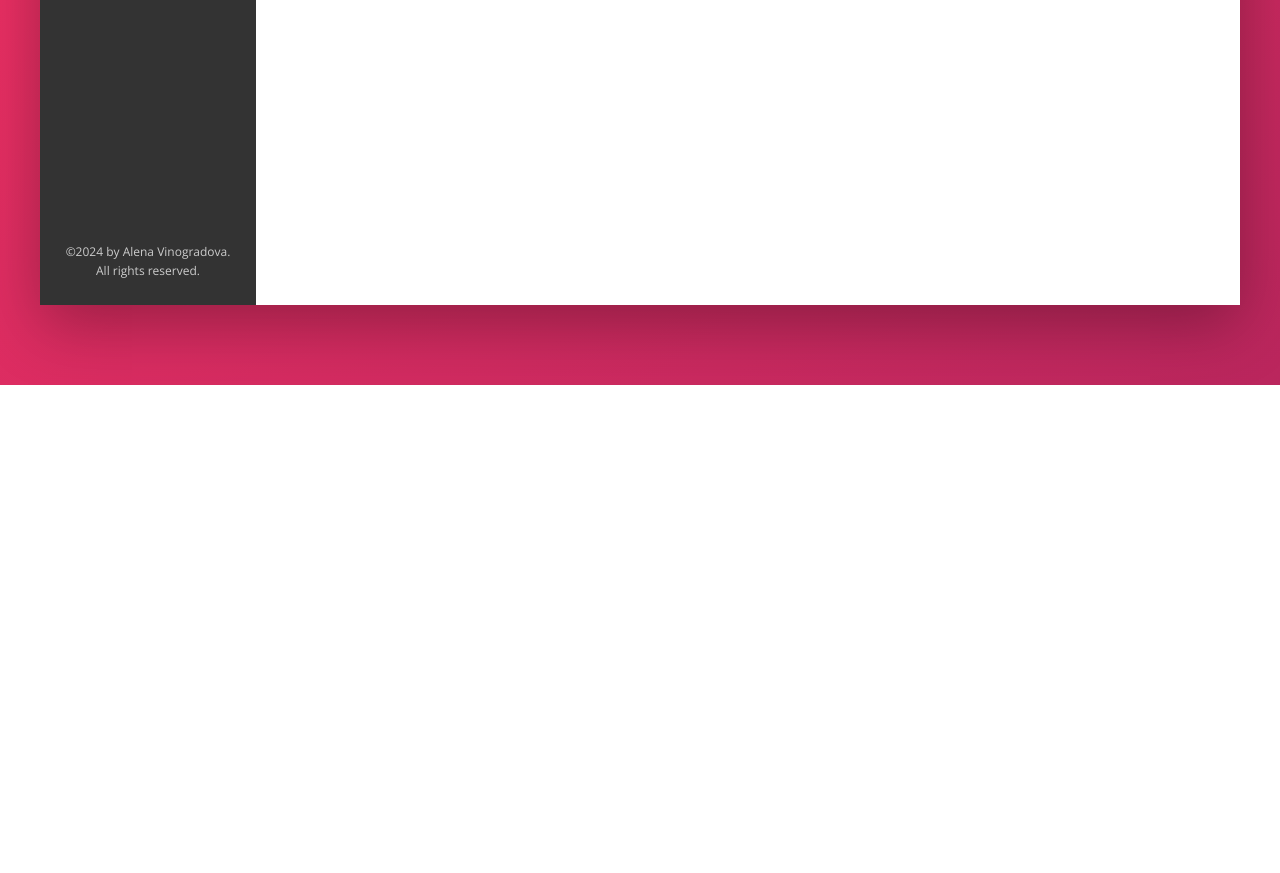
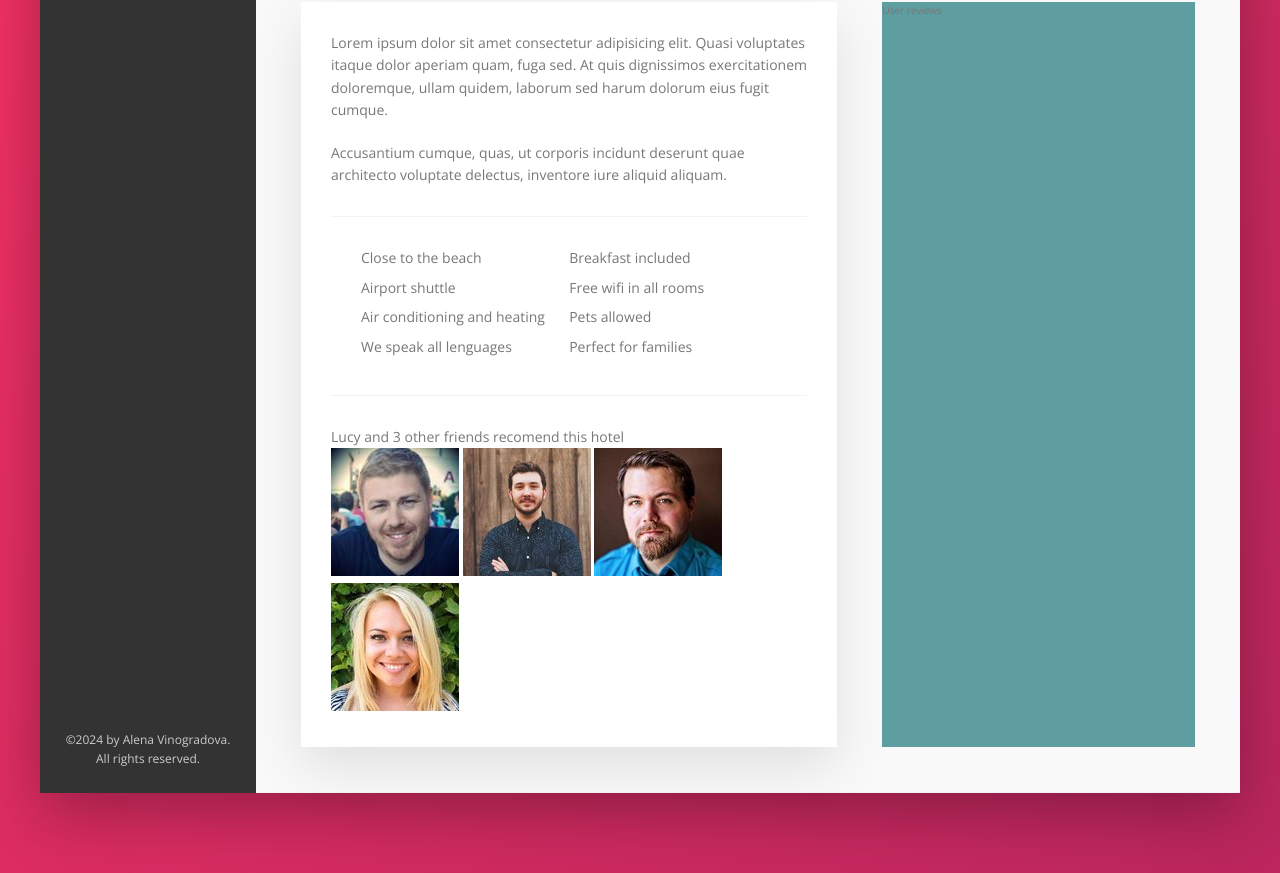
Before and after one commit to alenavin/Booking-hotels-WEB-PAGE, a website: page index.html in a window 1280 px wide. Shown: the part 645-1518 px from the top of the page. Before the commit the page ends 1030 px from the top, so only its background shows below. Drawn offline with nearby package versions, Linux system fonts and the light colour scheme.

Commit message:
section description

```diff
--- a/index.html
+++ b/index.html
@@ -127,9 +127,45 @@
                         <div class="overview__rating">
                             <div class="overview__rating-average">8.6</div>
                             <div class="overview__rating-count">429 votes</div>
+                        </div>
 
-                        </div>
                     </div>
+
+                    <div class="detail">
+                            <div class="description">
+                                <p class="paragraph">
+                                    Lorem ipsum dolor sit amet consectetur adipisicing elit. Quasi voluptates itaque dolor aperiam quam, fuga sed. At quis dignissimos exercitationem doloremque, ullam quidem, laborum sed harum dolorum eius fugit cumque.
+                                </p>
+                                <p class="paragraph">
+                                    Accusantium cumque, quas, ut corporis incidunt deserunt quae architecto voluptate delectus, inventore iure aliquid aliquam.
+                                </p>
+                                <ul class="list">
+                                    <li class="list__item">Close to the beach</li>
+                                    <li class="list__item">Breakfast included</li>
+                                    <li class="list__item">Airport shuttle</li>
+                                    <li class="list__item">Free wifi in all rooms</li>
+                                    <li class="list__item">Air conditioning and heating</li>
+                                    <li class="list__item">Pets allowed</li>
+                                    <li class="list__item">We speak all lenguages</li>
+                                    <li class="list__item">Perfect for families</li>
+                                </ul>
+                                <div class="recommend">
+                                    <p class="recommend__count">
+                                        Lucy and 3 other friends recomend this hotel
+                                    </p>
+                                    <div class="recomend__friends">
+                                        <img src="img/user-3.jpg" alt="friend 1" class="recomend__photo">
+                                        <img src="img/user-4.jpg" alt="friend 2" class="recomend__photo">
+                                        <img src="img/user-5.jpg" alt="friend 3" class="recomend__photo">
+                                        <img src="img/user-6.jpg" alt="friend 4" class="recomend__photo">
+                                    </div>
+                                </div>
+                            </div>
+                            <div class="user-reviews">
+                                User reviews
+                            </div>
+                    </div>
+
                 </main>
             </div>
         </div>
--- a/sass/_base.scss
+++ b/sass/_base.scss
@@ -12,7 +12,10 @@
     --color-grey-dark-2: #777;
     --color-grey-dark-3: #999;
 
-    --shadow-dark: 0 2rem 6rem rgba(0,0,0,.3);
+    --shadow-dark: 0 2rem 6rem rgba(0,0,0, .3);
+    --shadow-light: 0 2rem 5rem rgba(0,0,0, .1);
+
+    --line:  1px solid var(--color-grey-light-2);
 }
 
 * {
--- a/sass/_components.scss
+++ b/sass/_components.scss
@@ -207,7 +207,7 @@
 .overview {
     display: flex;
     align-items: center;
-    border-bottom: 1px solid var(--color-grey-light-2);
+    border-bottom: var(--line);
 
     &__heading {
         font-size: 2.25rem;
@@ -304,3 +304,29 @@
         box-shadow: none;
     }
 }
+
+////////////////////////////////////  PARAGRAPH //////////////////////
+.paragraph:not(:last-of-type) {
+    margin-bottom: 2rem;
+}
+
+
+/// ////////////////////////////////////  LIST //////////////////////
+.list {
+    margin: 3rem 0;
+    list-style: none;
+    padding: 3rem;
+    border-top: var(--line);
+    border-bottom: var(--line);
+
+    display: flex;
+    flex-wrap: wrap;
+
+    &__item {
+        flex: 0 0 50%;// чтобы элемент в списке не растягивался не рос но занимал 50 процентов (чтобы колонок было две)
+        margin-bottom: .7rem;
+    }
+
+}
+
+/// ////////////////////////////////////  RECOMMEND //////////////////////
--- a/sass/_layout.scss
+++ b/sass/_layout.scss
@@ -11,7 +11,7 @@
     font-size: 1.4rem;
     height: 7rem;
     background-color: #fff;
-    border-bottom: 1px solid var(--color-grey-light-2);
+    border-bottom: var(--line);
 
     display: flex;
     justify-content: space-between;
@@ -36,5 +36,26 @@
 .hotel-view {
     background-color: #fff;
     flex: 1; // занимает все оставшееся место в род контейнере (grow)
-    height: 80rem; // test
+
 }
+
+.detail {
+    display: flex;
+    padding: 4.5rem;
+    background-color: var(--color-grey-light-1);
+    border-bottom: var(--line);
+}
+
+.description {
+    background-color: white;
+    box-shadow: var(--shadow-light);
+    padding: 3rem;
+    flex: 0 0 60%;
+    margin-right: 4.5rem;
+    font-size: 1.4rem;
+}
+
+.user-reviews {
+    background-color: cadetblue;
+    flex: 1;
+}
```
Also changed, not shown: css/style.css.
